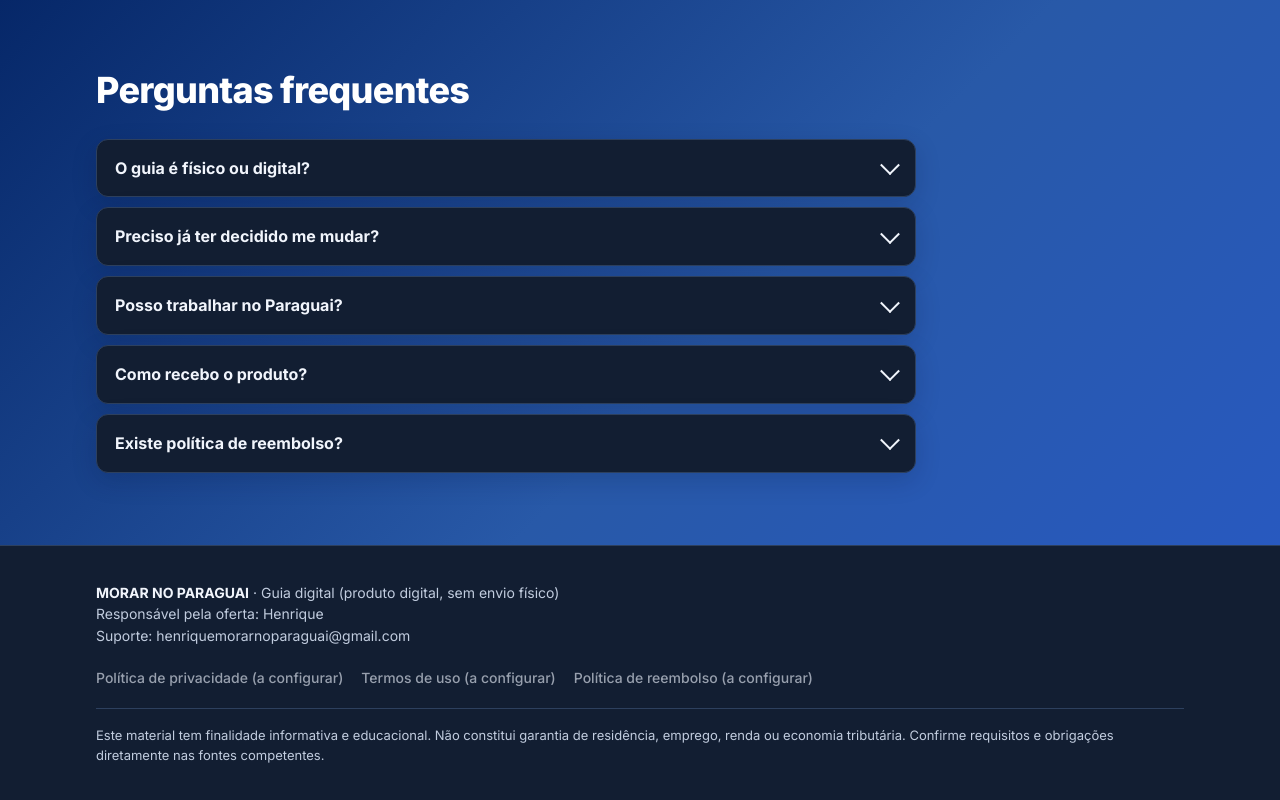
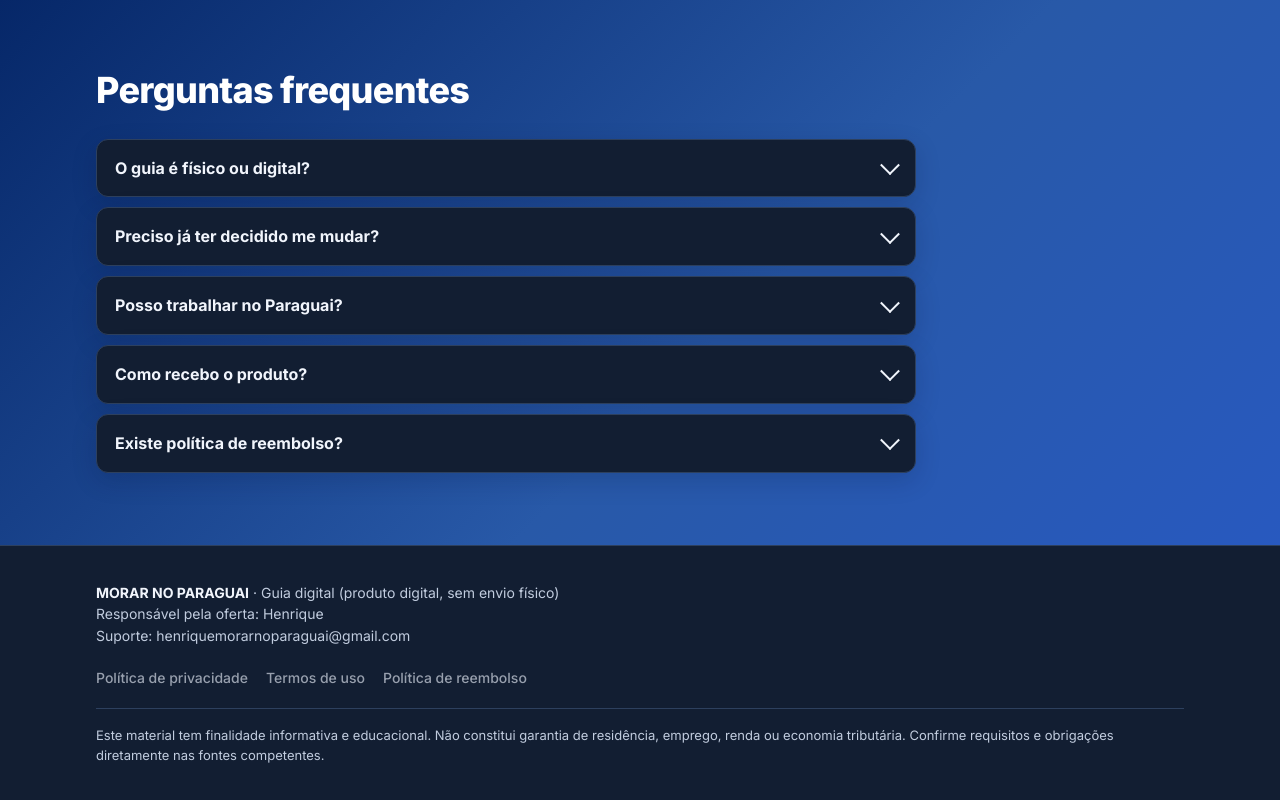
Before and after one commit to eduardoftn1/DSL, a React (Vite) app: page / in a window 1280 px wide. Shown: the part 7296-8096 px from the top of the page. Built offline with nearby package versions, Linux system fonts and the light colour scheme.

Commit message:
tire o 'a configurar' das politicas do rodape
Gerado pelo Zenly.

```diff
--- a/src/sections/Close.jsx
+++ b/src/sections/Close.jsx
@@ -108,8 +108,8 @@ export function Footer() {
                 {label}
               </a>
             ) : (
-              <span key={k} className="off" title="Link a configurar">
-                {label} (a configurar)
+              <span key={k} className="off">
+                {label}
               </span>
             )
           )}
```
